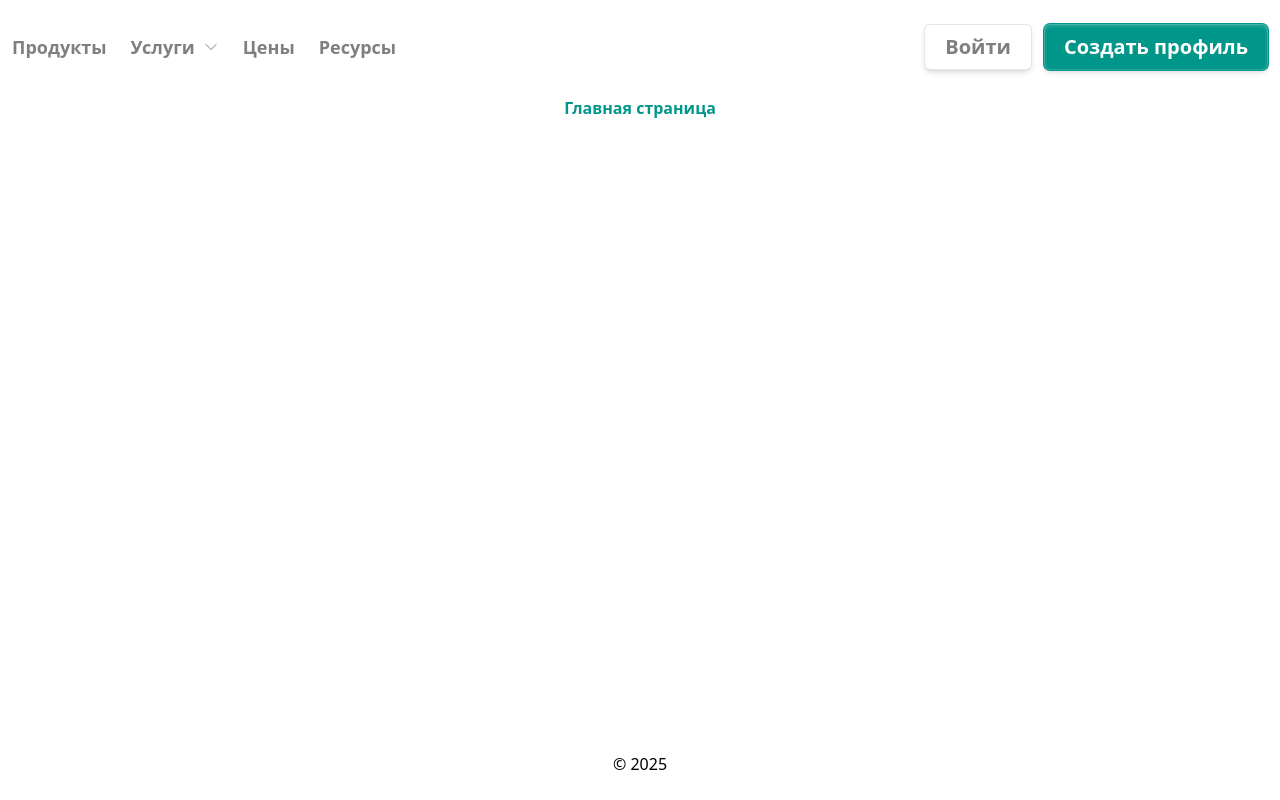
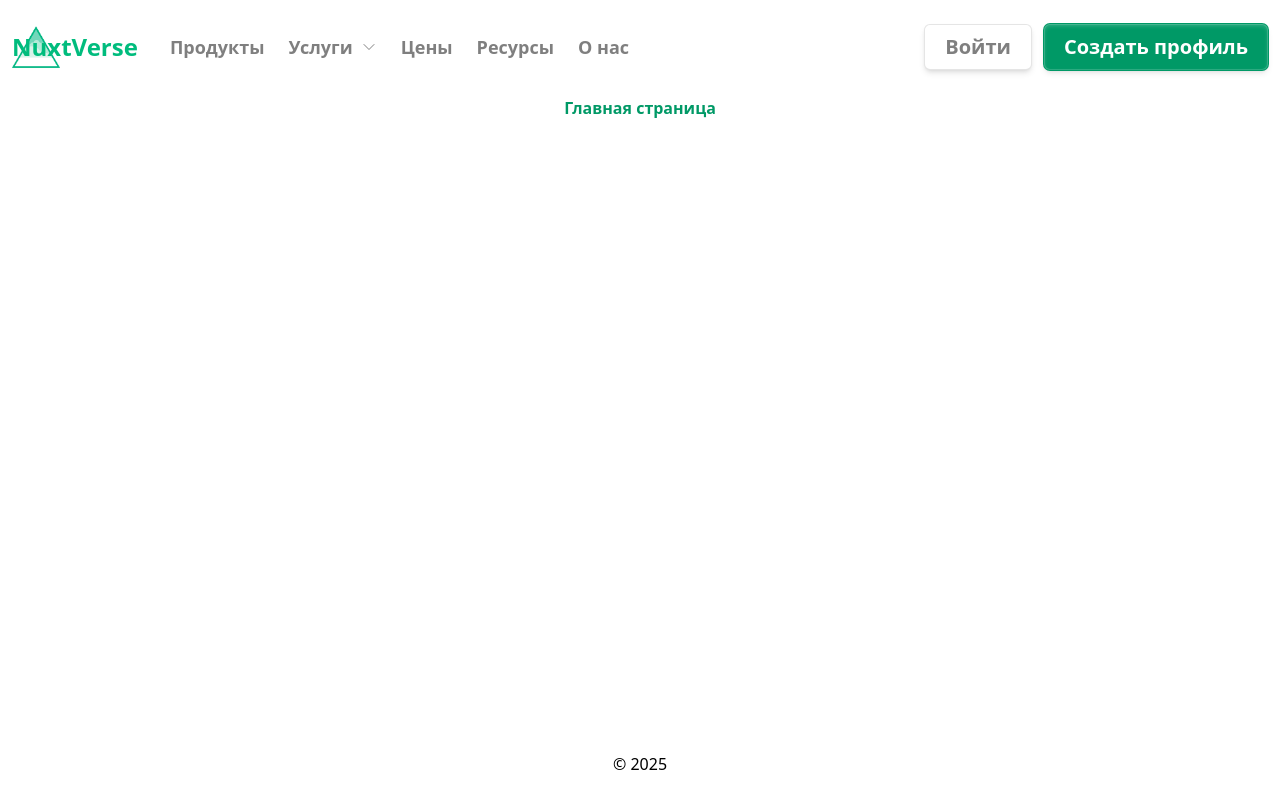
Before and after one commit to olegnastyle/front_nuxtverse, a Nuxt app: page / in a window 1280 px wide. Built offline with nearby package versions, Linux system fonts and the light colour scheme.

Commit message:
upd * colors

```diff
--- a/components/AppHeader.vue
+++ b/components/AppHeader.vue
@@ -1,32 +1,27 @@
-<script setup lang="ts">
-import { NuxtLink } from '#components';
-
-</script>
-
 <template>
-    <header class="w-full mx-auto lg:container px-3 py-3 lg:py-6 bg-white">
+    <header class="w-full mx-auto lg:container px-3 py-3 lg:py-6">
         <div class="flex flex-wrap items-center justify-between">
             <!-- десктопная шапка -->
             <nav class="flex items-center gap-8">
-                <NuxtLink to="/" class="flex items-center gap-3">
-                    <img class="w-8 h-8" src="@/public/favicon.png" alt="Логотип">
-                    <p class="font-bold text-2xl">NuxtVerse</p>
+                <NuxtLink to="/" class="flex items-center gap-3 relative">
+                    <img class="absolute -z-1 w-12 h-12" src="@/public/favicon.png" alt="Логотип">
+                    <p class="font-bold text-2xl text-emerald-500">NuxtVerse</p>
                 </NuxtLink>
                 <ul class="hidden lg:flex items-center gap-6 text-lg font-semibold">
                     <li>
-                        <a class="flex gap-2 text-black/50 hover:text-black/80 active:text-teal-600" href="#">Продукты</a>
+                        <a class="flex gap-2 text-black/50 hover:text-black/80 active:text-emerald-600" href="#">Продукты</a>
                     </li>
                     <li class="flex items-center gap-2 relative hover:*:block hover:*:nth-[2]:rotate-180">
-                        <a class="flex gap-2 text-black/50 hover:text-black/80 active:text-teal-600" href="#">Услуги</a>
+                        <a class="flex gap-2 text-black/50 hover:text-black/80 active:text-emerald-600" href="#">Услуги</a>
                         <span class="text-black/50">
                             <svg xmlns="http://www.w3.org/2000/svg" fill="none" viewBox="0 0 24 24" stroke-width="1.5" stroke="currentColor" class="size-4">
                                 <path stroke-linecap="round" stroke-linejoin="round" d="m19.5 8.25-7.5 7.5-7.5-7.5" />
                             </svg>
                         </span>
-                        <ul class="hidden absolute top-7 w-96 p-2 rounded-lg border border-black/10">
+                        <ul class="hidden absolute top-7 z-50 w-96 p-2 bg-white rounded-lg border border-black/10">
                                 <li>
-                                    <a href="#" class="flex gap-3 w-full p-2 rounded-md hover:bg-teal-600/10 active:bg-teal-600/20">
-                                        <svg class="text-teal-600 size-8" xmlns="http://www.w3.org/2000/svg" viewBox="0 0 24 24" fill="currentColor"><path d="M2 4C2 3.44772 2.44772 3 3 3H21C21.5523 3 22 3.44772 22 4V20C22 20.5523 21.5523 21 21 21H3C2.44772 21 2 20.5523 2 20V4ZM4 5V19H20V5H4ZM6 7H12V13H6V7ZM8 9V11H10V9H8ZM14 9H18V7H14V9ZM18 13H14V11H18V13ZM6 15V17L18 17V15L6 15Z"></path></svg>
+                                    <a href="#" class="flex gap-3 w-full p-2 rounded-md hover:bg-emerald-600/10 active:bg-emerald-600/20">
+                                        <svg class="text-emerald-600 size-8" xmlns="http://www.w3.org/2000/svg" viewBox="0 0 24 24" fill="currentColor"><path d="M2 4C2 3.44772 2.44772 3 3 3H21C21.5523 3 22 3.44772 22 4V20C22 20.5523 21.5523 21 21 21H3C2.44772 21 2 20.5523 2 20V4ZM4 5V19H20V5H4ZM6 7H12V13H6V7ZM8 9V11H10V9H8ZM14 9H18V7H14V9ZM18 13H14V11H18V13ZM6 15V17L18 17V15L6 15Z"></path></svg>
                                         <div>
                                             <h3>Блог</h3>
                                             <p class="text-black/50 font-normal">Последние отраслевые новости, обновления и информация.</p>
@@ -34,8 +29,8 @@ import { NuxtLink } from '#components';
                                     </a>
                                 </li>
                                 <li>
-                                    <a href="#" class="flex gap-3 w-full p-2 rounded-md hover:bg-teal-600/10 active:bg-teal-600/20">
-                                        <svg class="text-teal-600 size-10" xmlns="http://www.w3.org/2000/svg" viewBox="0 0 24 24" fill="currentColor"><path d="M12 20H20V22H12C6.47715 22 2 17.5228 2 12C2 6.47715 6.47715 2 12 2C17.5228 2 22 6.47715 22 12C22 14.2512 21.2561 16.3287 20.0007 18H17.2916C18.9525 16.5341 20 14.3894 20 12C20 7.58172 16.4183 4 12 4C7.58172 4 4 7.58172 4 12C4 16.4183 7.58172 20 12 20ZM12 10C10.8954 10 10 9.10457 10 8C10 6.89543 10.8954 6 12 6C13.1046 6 14 6.89543 14 8C14 9.10457 13.1046 10 12 10ZM8 14C6.89543 14 6 13.1046 6 12C6 10.8954 6.89543 10 8 10C9.10457 10 10 10.8954 10 12C10 13.1046 9.10457 14 8 14ZM16 14C14.8954 14 14 13.1046 14 12C14 10.8954 14.8954 10 16 10C17.1046 10 18 10.8954 18 12C18 13.1046 17.1046 14 16 14ZM12 18C10.8954 18 10 17.1046 10 16C10 14.8954 10.8954 14 12 14C13.1046 14 14 14.8954 14 16C14 17.1046 13.1046 18 12 18Z"></path></svg>
+                                    <a href="#" class="flex gap-3 w-full p-2 rounded-md hover:bg-emerald-600/10 active:bg-emerald-600/20">
+                                        <svg class="text-emerald-600 size-10" xmlns="http://www.w3.org/2000/svg" viewBox="0 0 24 24" fill="currentColor"><path d="M12 20H20V22H12C6.47715 22 2 17.5228 2 12C2 6.47715 6.47715 2 12 2C17.5228 2 22 6.47715 22 12C22 14.2512 21.2561 16.3287 20.0007 18H17.2916C18.9525 16.5341 20 14.3894 20 12C20 7.58172 16.4183 4 12 4C7.58172 4 4 7.58172 4 12C4 16.4183 7.58172 20 12 20ZM12 10C10.8954 10 10 9.10457 10 8C10 6.89543 10.8954 6 12 6C13.1046 6 14 6.89543 14 8C14 9.10457 13.1046 10 12 10ZM8 14C6.89543 14 6 13.1046 6 12C6 10.8954 6.89543 10 8 10C9.10457 10 10 10.8954 10 12C10 13.1046 9.10457 14 8 14ZM16 14C14.8954 14 14 13.1046 14 12C14 10.8954 14.8954 10 16 10C17.1046 10 18 10.8954 18 12C18 13.1046 17.1046 14 16 14ZM12 18C10.8954 18 10 17.1046 10 16C10 14.8954 10.8954 14 12 14C13.1046 14 14 14.8954 14 16C14 17.1046 13.1046 18 12 18Z"></path></svg>
                                         <div>
                                             <h3>Видео гайды</h3>
                                             <p class="text-black/50 font-normal">Ознакомьтесь с нашими новейшими функциями и подробными руководствами.</p>
@@ -43,8 +38,8 @@ import { NuxtLink } from '#components';
                                     </a>
                                 </li>
                                 <li>
-                                    <a href="#" class="flex gap-3 w-full p-2 rounded-md hover:bg-teal-600/10 active:bg-teal-600/20">
-                                        <svg class="text-teal-600 size-10" xmlns="http://www.w3.org/2000/svg" viewBox="0 0 24 24" fill="currentColor"><path d="M10.9999 12L3.92886 19.0711L2.51465 17.6569L8.1715 12L2.51465 6.34317L3.92886 4.92896L10.9999 12ZM10.9999 19H20.9999V21H10.9999V19Z"></path></svg>
+                                    <a href="#" class="flex gap-3 w-full p-2 rounded-md hover:bg-emerald-600/10 active:bg-emerald-600/20">
+                                        <svg class="text-emerald-600 size-10" xmlns="http://www.w3.org/2000/svg" viewBox="0 0 24 24" fill="currentColor"><path d="M10.9999 12L3.92886 19.0711L2.51465 17.6569L8.1715 12L2.51465 6.34317L3.92886 4.92896L10.9999 12ZM10.9999 19H20.9999V21H10.9999V19Z"></path></svg>
                                         <div>
                                             <h3>Документация</h3>
                                             <p class="text-black/50 font-normal">Подробные статьи о наших инструментах и технологиях для расширения возможностей команд.</p>
@@ -53,14 +48,14 @@ import { NuxtLink } from '#components';
                                 </li>
                             </ul>
                     </li>
-                    <li><a class="flex gap-2 text-black/50 hover:text-black/80 active:text-teal-600" href="#">Цены</a></li>
-                    <li><a class="flex gap-2 text-black/50 hover:text-black/80 active:text-teal-600" href="#">Ресурсы</a></li>
-                    <li><NuxtLink class="flex gap-2 text-black/50 hover:text-black/80 active:text-teal-600" to="/about">О нас</NuxtLink></li>
+                    <li><a class="flex gap-2 text-black/50 hover:text-black/80 active:text-emerald-600" href="#">Цены</a></li>
+                    <li><a class="flex gap-2 text-black/50 hover:text-black/80 active:text-emerald-600" href="#">Ресурсы</a></li>
+                    <li><NuxtLink class="flex gap-2 text-black/50 hover:text-black/80 active:text-emerald-600" to="/about">О нас</NuxtLink></li>
                 </ul>
             </nav>
             <div class="hidden lg:flex gap-3 text-xl font-semibold">
                 <button class="flex items-center justify-center py-2 px-5 text-black/50 bg-white border border-black/10 rounded-md shadow-md hover:brightness-90 active:brightness-75 cursor-pointer">Войти</button>
-                <button class="py-2 px-5 text-white bg-teal-600 hover:brightness-90 active:brightness-75 rounded-md shadow-md inset-shadow-sm inset-shadow-white/20 ring ring-teal-600 inset-ring inset-ring-white/15 cursor-pointer">Создать профиль</button>
+                <button class="py-2 px-5 text-white bg-emerald-600 hover:brightness-90 active:brightness-75 rounded-md shadow-md inset-shadow-sm inset-shadow-white/20 ring ring-emerald-600 inset-ring inset-ring-white/15 cursor-pointer">Создать профиль</button>
             </div>
             <!-- / десктопная шапка -->
 
@@ -86,7 +81,7 @@ import { NuxtLink } from '#components';
                         </li>
                         <li>
                             <input type="checkbox" id="accordion" class="hidden peer/accordion">
-                            <label for="accordion" class="flex justify-between py-3 text-black peer-checked/accordion:text-teal-600 cursor-pointer peer-checked/accordion:*:rotate-180" href="#">Услуги
+                            <label for="accordion" class="flex justify-between py-3 text-black peer-checked/accordion:text-emerald-600 cursor-pointer peer-checked/accordion:*:rotate-180" href="#">Услуги
                                 <span class="text-black/50">
                                     <svg xmlns="http://www.w3.org/2000/svg" fill="none" viewBox="0 0 24 24" stroke-width="1.5" stroke="currentColor" class="size-4">
                                         <path stroke-linecap="round" stroke-linejoin="round" d="m19.5 8.25-7.5 7.5-7.5-7.5" />
@@ -95,8 +90,8 @@ import { NuxtLink } from '#components';
                             </label>
                             <ul class="hidden peer-checked/accordion:block p-2 rounded-lg border border-black/20">
                                 <li>
-                                    <a href="#" class="flex gap-3 w-full p-2 rounded-md hover:bg-teal-600/10">
-                                        <svg class="text-teal-600 size-8" xmlns="http://www.w3.org/2000/svg" viewBox="0 0 24 24" fill="currentColor"><path d="M2 4C2 3.44772 2.44772 3 3 3H21C21.5523 3 22 3.44772 22 4V20C22 20.5523 21.5523 21 21 21H3C2.44772 21 2 20.5523 2 20V4ZM4 5V19H20V5H4ZM6 7H12V13H6V7ZM8 9V11H10V9H8ZM14 9H18V7H14V9ZM18 13H14V11H18V13ZM6 15V17L18 17V15L6 15Z"></path></svg>
+                                    <a href="#" class="flex gap-3 w-full p-2 rounded-md hover:bg-emerald-600/10">
+                                        <svg class="text-emerald-600 size-8" xmlns="http://www.w3.org/2000/svg" viewBox="0 0 24 24" fill="currentColor"><path d="M2 4C2 3.44772 2.44772 3 3 3H21C21.5523 3 22 3.44772 22 4V20C22 20.5523 21.5523 21 21 21H3C2.44772 21 2 20.5523 2 20V4ZM4 5V19H20V5H4ZM6 7H12V13H6V7ZM8 9V11H10V9H8ZM14 9H18V7H14V9ZM18 13H14V11H18V13ZM6 15V17L18 17V15L6 15Z"></path></svg>
                                         <div>
                                             <h3>Блог</h3>
                                             <p class="text-black/50 font-normal">Последние отраслевые новости, обновления и информация.</p>
@@ -104,8 +99,8 @@ import { NuxtLink } from '#components';
                                     </a>
                                 </li>
                                 <li>
-                                    <a href="#" class="flex gap-3 w-full p-2 rounded-md hover:bg-teal-600/10">
-                                        <svg class="text-teal-600 size-10" xmlns="http://www.w3.org/2000/svg" viewBox="0 0 24 24" fill="currentColor"><path d="M12 20H20V22H12C6.47715 22 2 17.5228 2 12C2 6.47715 6.47715 2 12 2C17.5228 2 22 6.47715 22 12C22 14.2512 21.2561 16.3287 20.0007 18H17.2916C18.9525 16.5341 20 14.3894 20 12C20 7.58172 16.4183 4 12 4C7.58172 4 4 7.58172 4 12C4 16.4183 7.58172 20 12 20ZM12 10C10.8954 10 10 9.10457 10 8C10 6.89543 10.8954 6 12 6C13.1046 6 14 6.89543 14 8C14 9.10457 13.1046 10 12 10ZM8 14C6.89543 14 6 13.1046 6 12C6 10.8954 6.89543 10 8 10C9.10457 10 10 10.8954 10 12C10 13.1046 9.10457 14 8 14ZM16 14C14.8954 14 14 13.1046 14 12C14 10.8954 14.8954 10 16 10C17.1046 10 18 10.8954 18 12C18 13.1046 17.1046 14 16 14ZM12 18C10.8954 18 10 17.1046 10 16C10 14.8954 10.8954 14 12 14C13.1046 14 14 14.8954 14 16C14 17.1046 13.1046 18 12 18Z"></path></svg>
+                                    <a href="#" class="flex gap-3 w-full p-2 rounded-md hover:bg-emerald-600/10">
+                                        <svg class="text-emerald-600 size-10" xmlns="http://www.w3.org/2000/svg" viewBox="0 0 24 24" fill="currentColor"><path d="M12 20H20V22H12C6.47715 22 2 17.5228 2 12C2 6.47715 6.47715 2 12 2C17.5228 2 22 6.47715 22 12C22 14.2512 21.2561 16.3287 20.0007 18H17.2916C18.9525 16.5341 20 14.3894 20 12C20 7.58172 16.4183 4 12 4C7.58172 4 4 7.58172 4 12C4 16.4183 7.58172 20 12 20ZM12 10C10.8954 10 10 9.10457 10 8C10 6.89543 10.8954 6 12 6C13.1046 6 14 6.89543 14 8C14 9.10457 13.1046 10 12 10ZM8 14C6.89543 14 6 13.1046 6 12C6 10.8954 6.89543 10 8 10C9.10457 10 10 10.8954 10 12C10 13.1046 9.10457 14 8 14ZM16 14C14.8954 14 14 13.1046 14 12C14 10.8954 14.8954 10 16 10C17.1046 10 18 10.8954 18 12C18 13.1046 17.1046 14 16 14ZM12 18C10.8954 18 10 17.1046 10 16C10 14.8954 10.8954 14 12 14C13.1046 14 14 14.8954 14 16C14 17.1046 13.1046 18 12 18Z"></path></svg>
                                         <div>
                                             <h3>Видео гайды</h3>
                                             <p class="text-black/50 font-normal">Ознакомьтесь с нашими новейшими функциями и подробными руководствами.</p>
@@ -113,8 +108,8 @@ import { NuxtLink } from '#components';
                                     </a>
                                 </li>
                                 <li>
-                                    <a href="#" class="flex gap-3 w-full p-2 rounded-md hover:bg-teal-600/10">
-                                        <svg class="text-teal-600 size-10" xmlns="http://www.w3.org/2000/svg" viewBox="0 0 24 24" fill="currentColor"><path d="M10.9999 12L3.92886 19.0711L2.51465 17.6569L8.1715 12L2.51465 6.34317L3.92886 4.92896L10.9999 12ZM10.9999 19H20.9999V21H10.9999V19Z"></path></svg>
+                                    <a href="#" class="flex gap-3 w-full p-2 rounded-md hover:bg-emerald-600/10">
+                                        <svg class="text-emerald-600 size-10" xmlns="http://www.w3.org/2000/svg" viewBox="0 0 24 24" fill="currentColor"><path d="M10.9999 12L3.92886 19.0711L2.51465 17.6569L8.1715 12L2.51465 6.34317L3.92886 4.92896L10.9999 12ZM10.9999 19H20.9999V21H10.9999V19Z"></path></svg>
                                         <div>
                                             <h3>Документация</h3>
                                             <p class="text-black/50 font-normal">Подробные статьи о наших инструментах и технологиях для расширения возможностей команд.</p>
@@ -141,7 +136,7 @@ import { NuxtLink } from '#components';
                     </ul>
                 </nav>
                 <div class="flex flex-col lg:hidden gap-3 text-xl font-semibold">
-                    <button class="py-2 px-5 text-white bg-teal-600 hover:brightness-90 active:brightness-75 rounded-md mx-0.5 shadow-md inset-shadow-sm inset-shadow-white/20 ring ring-teal-600 inset-ring inset-ring-white/15 cursor-pointer">Создать профиль</button>
+                    <button class="py-2 px-5 text-white bg-emerald-600 hover:brightness-90 active:brightness-75 rounded-md mx-0.5 shadow-md inset-shadow-sm inset-shadow-white/20 ring ring-emerald-600 inset-ring inset-ring-white/15 cursor-pointer">Создать профиль</button>
                     <button class="flex items-center justify-center py-2 px-5 text-black/50 bg-white border border-black/10 rounded-md shadow-md hover:brightness-90 active:brightness-75 cursor-pointer">Войти</button>
                 </div>
             </div>
--- a/pages/about.vue
+++ b/pages/about.vue
@@ -1,3 +1,3 @@
 <template>
-    <h1 class="text-base/7 font-semibold text-center text-teal-600">О нас</h1>
+    <h1 class="text-base/7 font-semibold text-center text-emerald-600">О нас</h1>
 </template>
--- a/pages/index.vue
+++ b/pages/index.vue
@@ -1,3 +1,3 @@
 <template>
-    <h1 class="text-base/7 font-semibold text-center text-teal-600">Главная страница</h1>
+    <h1 class="text-base/7 font-semibold text-center text-emerald-600">Главная страница</h1>
 </template>
```
Also changed, not shown: public/favicon.png.
